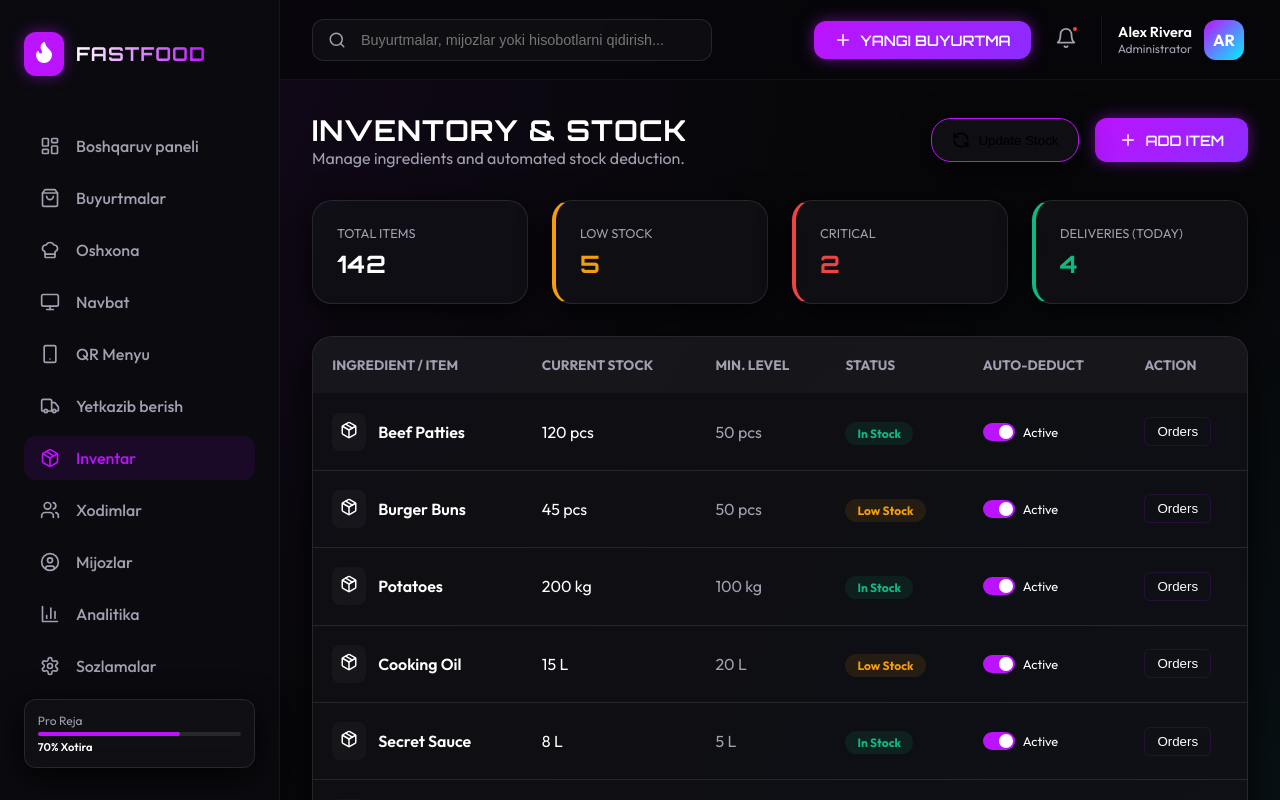
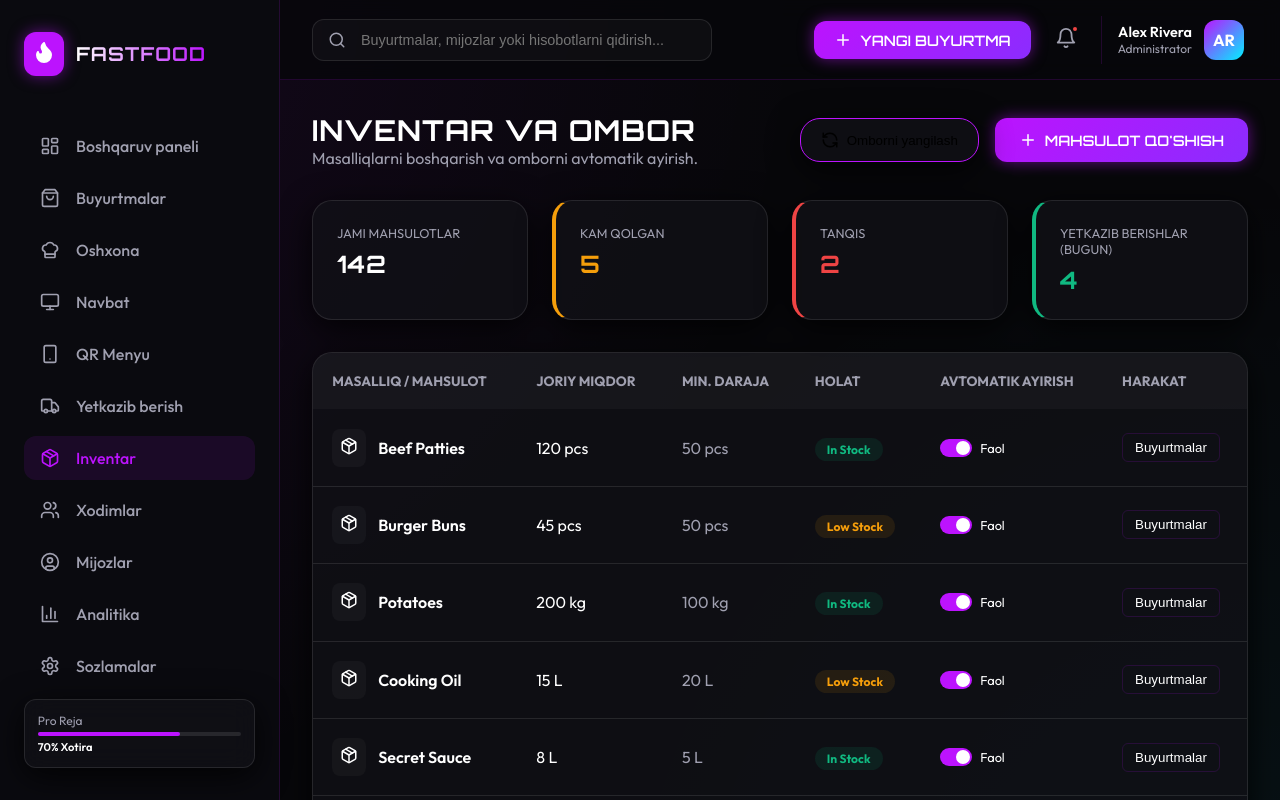
Before and after one commit to teryfyy91/fastfood, a React (Vite) app: page /inventory in a window 1280 px wide. Shown: the top 800 px of the page. Built offline with nearby package versions, Linux system fonts and the light colour scheme.

Commit message:
Complete translation to Uzbek

```diff
--- a/src/App.jsx
+++ b/src/App.jsx
@@ -18,7 +18,7 @@ const PlaceholderPage = ({ title }) => (
     <h1 style={{ fontSize: '1.8rem', color: 'white', marginBottom: '1rem' }}>{title}</h1>
     <div className="glass-card" style={{ padding: '3rem', textAlign: 'center' }}>
       <p style={{ color: 'var(--text-dim)', fontSize: '1.1rem' }}>
-        The <span className="neon-text">{title}</span> module is being initialized...
+        <span className="neon-text">{title}</span> moduli ishga tushirilmoqda...
       </p>
       <div style={{ marginTop: '2rem', display: 'flex', justifyContent: 'center' }}>
         <div className="neon-border" style={{ width: '40px', height: '40px', borderRadius: '50%', borderTopColor: 'transparent', animation: 'spin 1s linear infinite' }}></div>
@@ -43,12 +43,12 @@ function App() {
             <Route path="/kitchen" element={<Kitchen />} />
             <Route path="/queue" element={<Queue />} />
             <Route path="/qr-menu" element={<QRMenu />} />
-            <Route path="/delivery" element={<PlaceholderPage title="DELIVERY TRACKING" />} />
+            <Route path="/delivery" element={<PlaceholderPage title="YETKAZIB BERISHNI KUZATISH" />} />
             <Route path="/inventory" element={<Inventory />} />
             <Route path="/employees" element={<Employees />} />
-            <Route path="/customers" element={<PlaceholderPage title="CUSTOMER DATABASE" />} />
+            <Route path="/customers" element={<PlaceholderPage title="MIJOZLAR BAZASI" />} />
             <Route path="/analytics" element={<Analytics />} />
-            <Route path="/settings" element={<PlaceholderPage title="SYSTEM SETTINGS" />} />
+            <Route path="/settings" element={<PlaceholderPage title="TIZIM SOZLAMALARI" />} />
           </Routes>
         </main>
       </div>
--- a/src/pages/Inventory.jsx
+++ b/src/pages/Inventory.jsx
@@ -24,36 +24,36 @@ const Inventory = () => {
         <div className="inventory-page animate-fade-in">
             <div style={{ display: 'flex', justifyContent: 'space-between', alignItems: 'center', marginBottom: '2rem' }}>
                 <div>
-                    <h1 style={{ fontSize: '1.8rem', color: 'white' }}>INVENTORY & STOCK</h1>
-                    <p style={{ color: 'var(--text-dim)' }}>Manage ingredients and automated stock deduction.</p>
+                    <h1 style={{ fontSize: '1.8rem', color: 'white' }}>INVENTAR VA OMBOR</h1>
+                    <p style={{ color: 'var(--text-dim)' }}>Masalliqlarni boshqarish va omborni avtomatik ayirish.</p>
                 </div>
                 <div style={{ display: 'flex', gap: '1rem' }}>
                     <button className="glass-card" style={{ padding: '12px 20px', display: 'flex', alignItems: 'center', gap: '8px', border: '1px solid var(--primary)' }}>
                         <RefreshCcw size={18} />
-                        <span>Update Stock</span>
+                        <span>Omborni yangilash</span>
                     </button>
                     <button className="neon-btn" style={{ display: 'flex', alignItems: 'center', gap: '8px' }}>
                         <Plus size={18} />
-                        <span>Add Item</span>
+                        <span>Mahsulot qo'shish</span>
                     </button>
                 </div>
             </div>
 
             <div style={{ display: 'grid', gridTemplateColumns: 'repeat(4, 1fr)', gap: '1.5rem', marginBottom: '2rem' }}>
                 <div className="glass-card" style={{ padding: '1.5rem' }}>
-                    <p style={{ color: 'var(--text-dim)', fontSize: '0.8rem', marginBottom: '8px' }}>TOTAL ITEMS</p>
+                    <p style={{ color: 'var(--text-dim)', fontSize: '0.8rem', marginBottom: '8px' }}>JAMI MAHSULOTLAR</p>
                     <h2 style={{ fontSize: '1.5rem' }}>142</h2>
                 </div>
                 <div className="glass-card" style={{ padding: '1.5rem', borderLeft: '4px solid var(--warning)' }}>
-                    <p style={{ color: 'var(--text-dim)', fontSize: '0.8rem', marginBottom: '8px' }}>LOW STOCK</p>
+                    <p style={{ color: 'var(--text-dim)', fontSize: '0.8rem', marginBottom: '8px' }}>KAM QOLGAN</p>
                     <h2 style={{ fontSize: '1.5rem', color: 'var(--warning)' }}>5</h2>
                 </div>
                 <div className="glass-card" style={{ padding: '1.5rem', borderLeft: '4px solid var(--danger)' }}>
-                    <p style={{ color: 'var(--text-dim)', fontSize: '0.8rem', marginBottom: '8px' }}>CRITICAL</p>
+                    <p style={{ color: 'var(--text-dim)', fontSize: '0.8rem', marginBottom: '8px' }}>TANQIS</p>
                     <h2 style={{ fontSize: '1.5rem', color: 'var(--danger)' }}>2</h2>
                 </div>
                 <div className="glass-card" style={{ padding: '1.5rem', borderLeft: '4px solid var(--success)' }}>
-                    <p style={{ color: 'var(--text-dim)', fontSize: '0.8rem', marginBottom: '8px' }}>DELIVERIES (TODAY)</p>
+                    <p style={{ color: 'var(--text-dim)', fontSize: '0.8rem', marginBottom: '8px' }}>YETKAZIB BERISHLAR (BUGUN)</p>
                     <h2 style={{ fontSize: '1.5rem', color: 'var(--success)' }}>4</h2>
                 </div>
             </div>
@@ -62,12 +62,12 @@ const Inventory = () => {
                 <table style={{ width: '100%', borderCollapse: 'collapse', textAlign: 'left' }}>
                     <thead>
                         <tr style={{ background: 'var(--glass)', color: 'var(--text-dim)', fontSize: '0.85rem' }}>
-                            <th style={{ padding: '1.2rem' }}>INGREDIENT / ITEM</th>
-                            <th style={{ padding: '1.2rem' }}>CURRENT STOCK</th>
-                            <th style={{ padding: '1.2rem' }}>MIN. LEVEL</th>
-                            <th style={{ padding: '1.2rem' }}>STATUS</th>
-                            <th style={{ padding: '1.2rem' }}>AUTO-DEDUCT</th>
-                            <th style={{ padding: '1.2rem' }}>ACTION</th>
+                            <th style={{ padding: '1.2rem' }}>MASALLIQ / MAHSULOT</th>
+                            <th style={{ padding: '1.2rem' }}>JORIY MIQDOR</th>
+                            <th style={{ padding: '1.2rem' }}>MIN. DARAJA</th>
+                            <th style={{ padding: '1.2rem' }}>HOLAT</th>
+                            <th style={{ padding: '1.2rem' }}>AVTOMATIK AYIRISH</th>
+                            <th style={{ padding: '1.2rem' }}>HARAKAT</th>
                         </tr>
                     </thead>
                     <tbody>
@@ -96,12 +96,12 @@ const Inventory = () => {
                                         <div style={{ width: '32px', height: '18px', background: 'var(--primary)', borderRadius: '10px', position: 'relative' }}>
                                             <div style={{ position: 'absolute', right: '2px', top: '2px', width: '14px', height: '14px', background: 'white', borderRadius: '50%' }}></div>
                                         </div>
-                                        <span style={{ fontSize: '0.8rem' }}>Active</span>
+                                        <span style={{ fontSize: '0.8rem' }}>Faol</span>
                                     </div>
                                 </td>
                                 <td style={{ padding: '1.2rem' }}>
                                     <button style={{ background: 'transparent', border: '1px solid var(--border)', padding: '6px 12px', borderRadius: '6px', color: 'white', cursor: 'pointer' }}>
-                                        Orders
+                                        Buyurtmalar
                                     </button>
                                 </td>
                             </tr>
```
Also changed, not shown: src/pages/Analytics.jsx (+21 -21 lines).
